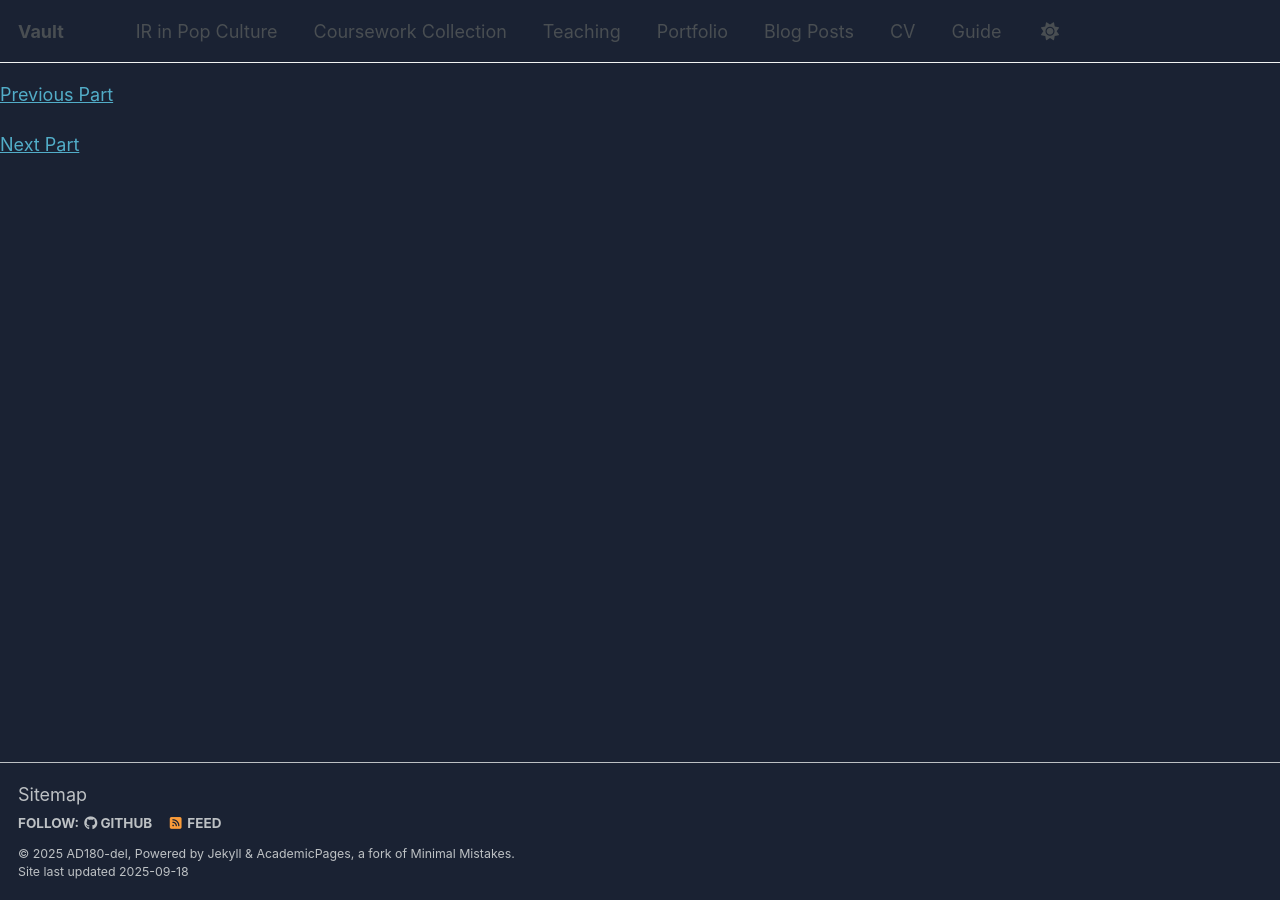
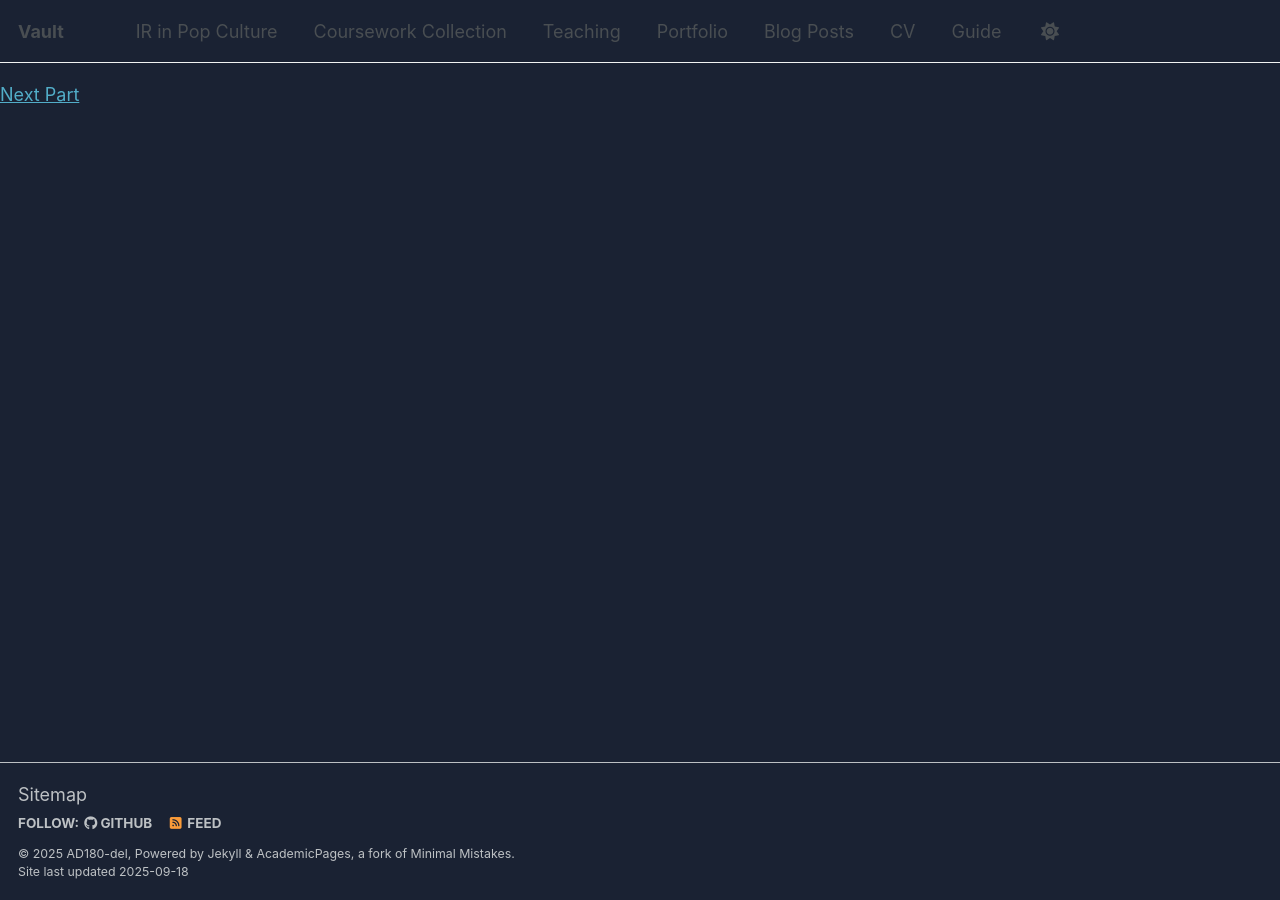
Before and after one commit to AD180-del/ad180-del.github.io, a Jekyll site: the page built from _coursework-collection/women in asia 1.md, in a window 1280 px wide. Built offline with Jekyll 4.4.1, drawn with Linux system fonts in a browser that asks for light colours; a script that is not in the unit is left out.

Commit message:
Update women in asia 1.md

```diff
--- a/_coursework-collection/women in asia 1.md
+++ b/_coursework-collection/women in asia 1.md
@@ -6,11 +6,14 @@ hidden: true
 part: 1
 ---
 {% assign essay_parts = site.coursework-collection | where: "series", "Women in Asia" | sort: "part" %}
-{% assign current = page.part | minus: 1 %}
-{% if essay_parts[current] %}
-[Previous Part]({{ essay_parts[current].url }})
+{% assign current_index = page.part | minus: 1 %}
+
+{% assign previous_index = current_index | minus: 1 %}
+{% if previous_index >= 0 and essay_parts[previous_index] %}
+[Previous Part]({{ essay_parts[previous_index].url }})
 {% endif %}
-{% assign next = page.part | plus: 1 | minus: 1 %}
-{% if essay_parts[next] %}
-[Next Part]({{ essay_parts[next].url }})
+
+{% assign next_index = current_index | plus: 1 %}
+{% if next_index < essay_parts.size and essay_parts[next_index] %}
+[Next Part]({{ essay_parts[next_index].url }})
 {% endif %}
```
